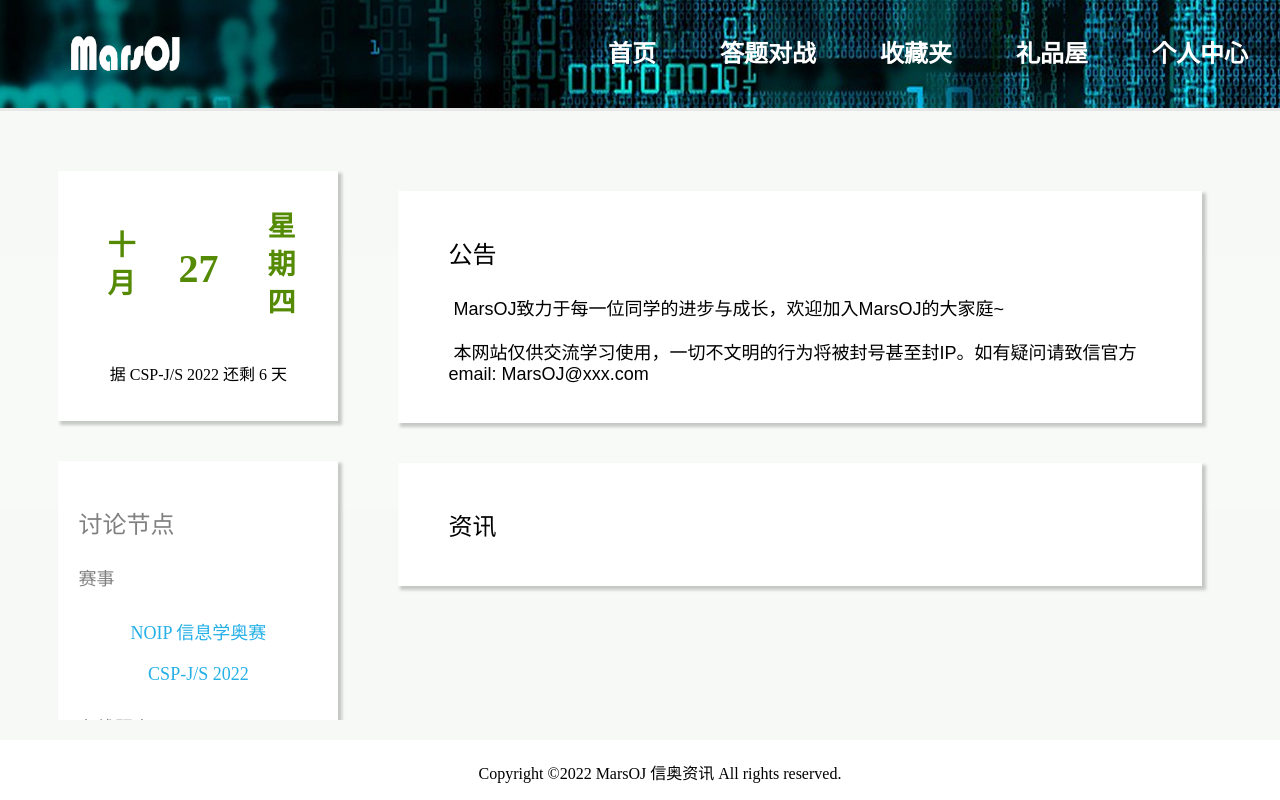
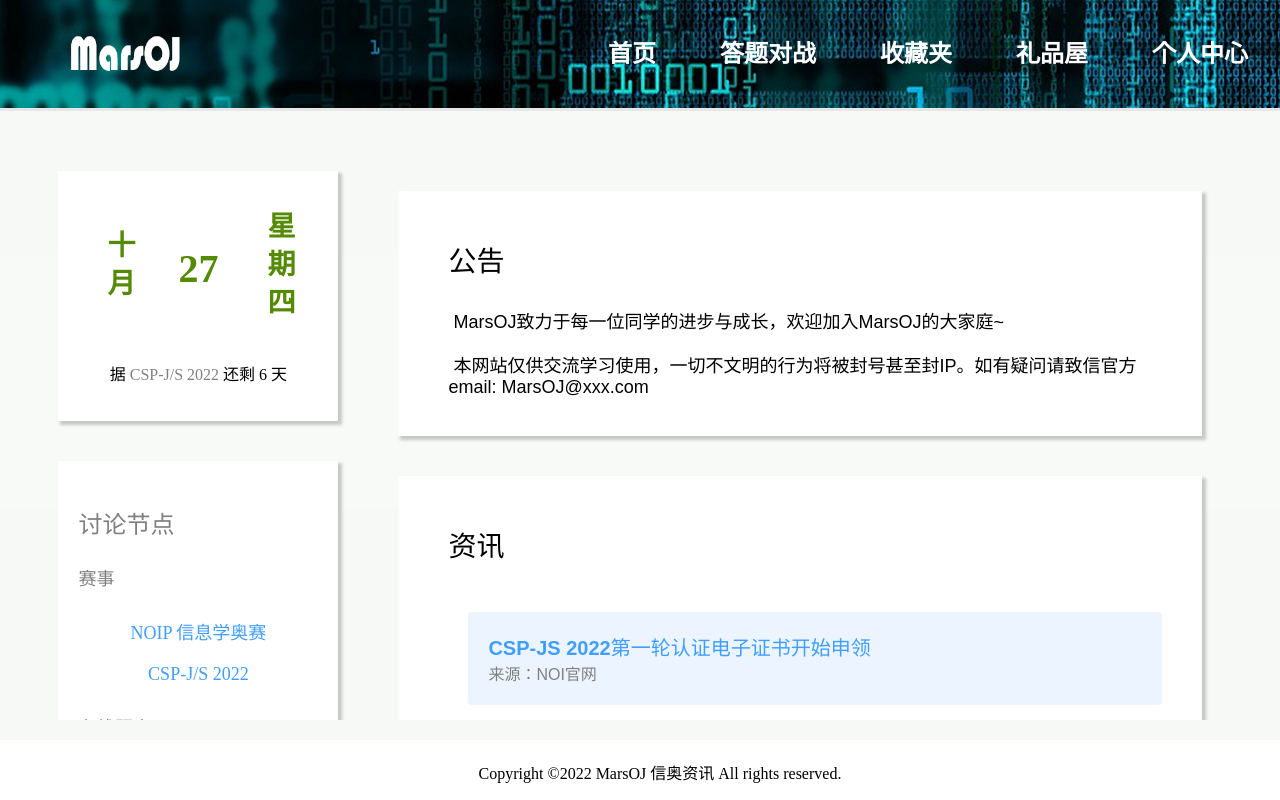
Before and after one commit to MarsOJ/frontend, a Vue app: page /home in a window 1280 px wide. Built offline with nearby package versions, Linux system fonts and the light colour scheme; no server answers.

Commit message:
add info block in HomeView

```diff
--- a/src/views/HomeView.vue
+++ b/src/views/HomeView.vue
@@ -19,7 +19,13 @@ import UserService from "../services/user.service";
                   <div class="week vertical-text">星期{{ week }}</div>
                 </div>
                 <div class="count-down">
-                  <p>据 {{ incomingCompetition }} 还剩 {{ leavingDay }} 天</p>
+                  <p>
+                    据
+                    <span style="color: grey; font-size: 16px">{{
+                      incomingCompetition
+                    }}</span>
+                    还剩 {{ leavingDay }} 天
+                  </p>
                 </div>
               </div>
               <div class="link block">
@@ -39,7 +45,7 @@ import UserService from "../services/user.service";
           <el-main>
             <el-container direction="vertical">
               <div class="announcement block">
-                <p style="font-size: 24px">公告</p>
+                <p style="font-size: 28px">公告</p>
                 <p style="font-size: 18px">
                   MarsOJ致力于每一位同学的进步与成长，欢迎加入MarsOJ的大家庭~
                 </p>
@@ -50,7 +56,16 @@ import UserService from "../services/user.service";
                 <span class="announcement-text">{{ announcement }}</span>
               </div>
               <div class="info block">
-                <p style="font-size: 24px">资讯</p>
+                <p style="font-size: 28px">资讯</p>
+                <el-scrollbar>
+                  <div v-for="item in info" class="info-block">
+                    <div class="info-date"></div>
+                    <div class="info-detail">
+                      <div class="info-title">{{ item.title }}</div>
+                      <div class="info-src">来源：{{ item.src }}</div>
+                    </div>
+                  </div>
+                </el-scrollbar>
               </div>
             </el-container>
           </el-main>
@@ -135,6 +150,16 @@ export default {
           url: "https://atcoder.jp",
         },
       ],
+      info: [
+        {
+          title: "CSP-JS 2022第一轮认证电子证书开始申领",
+          src: "NOI官网",
+        },
+        {
+          title: "title2",
+          src: "src2",
+        },
+      ],
     };
   },
   methods: {},
@@ -215,10 +240,14 @@ div p {
   display: inline-block;
   align-items: left;
   margin: 10px;
-  color: rgb(37, 176, 231);
+  color: var(--el-color-primary);
   font-size: 18px;
   text-align: left;
   text-decoration: none;
+}
+
+.link a:hover {
+  text-decoration: underline;
 }
 
 .time {
@@ -264,4 +293,30 @@ div p {
   font-family: sans-serif;
   font-weight: light;
 }
+
+.info-block {
+  display: flex;
+  align-items: left;
+  justify-content: left;
+  margin: 20px;
+  padding: 20px;
+  text-align: center;
+  border-radius: 4px;
+  background: var(--el-color-primary-light-9);
+  color: var(--el-color-primary);
+}
+.info-title {
+  text-align: left;
+  font-family: sans-serif;
+  font-weight: 550;
+  font-size: 20px;
+}
+
+.info-src {
+  text-align: left;
+  font-family: sans-serif;
+  font-weight: normal;
+  font-size: 16px;
+  color: grey;
+}
 </style>
```
